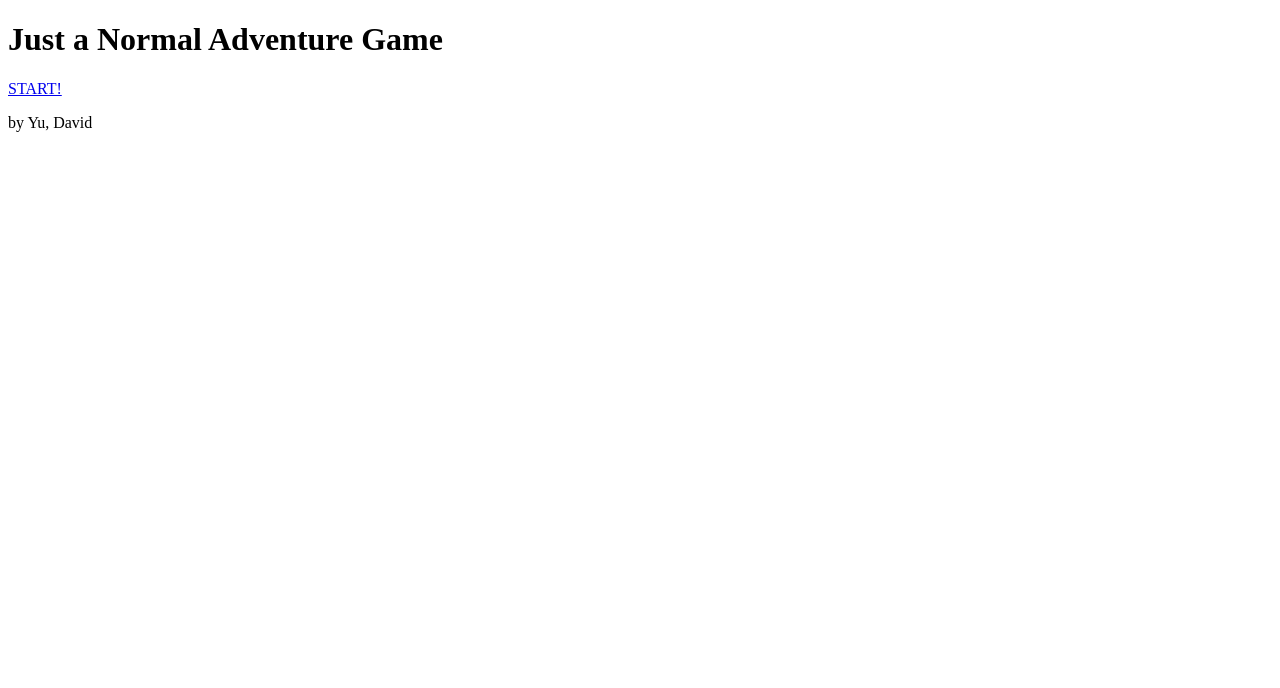
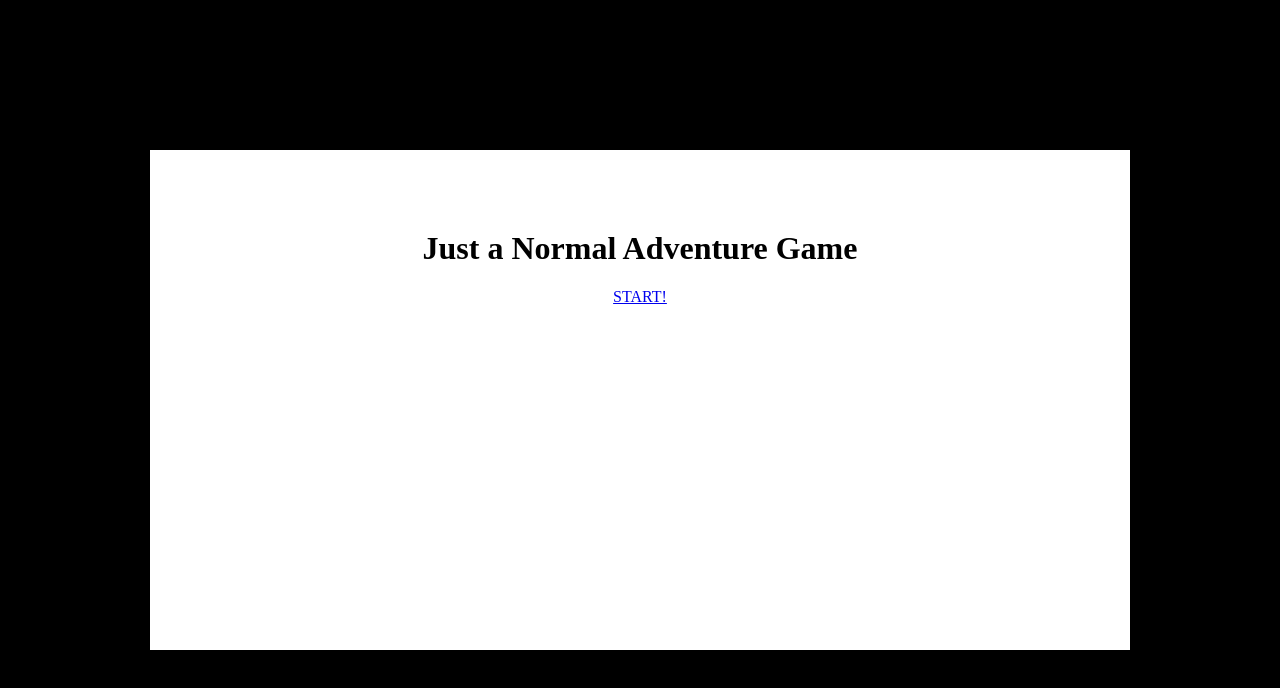
Before and after one commit to 1846568466/Mission-Bit-Portfolio, a plain HTML site: page projects/Demo Day Project/index.html in a window 1280 px wide. Drawn offline with Linux system fonts and the light colour scheme.

Commit message:
some style on index

```diff
--- /dev/null
+++ b/projects/Demo Day Project/index.css
@@ -0,0 +1,17 @@
+/*black border*/
+.border {
+	border: 150px black solid;
+	height: calc(100vh - 300px);
+}
+body {
+	margin: 0;
+}
+
+/*align stuff*/
+h1 {
+	text-align: center;
+	margin-top: 80px;
+}
+.start {
+	text-align: center;
+}
--- a/projects/Demo Day Project/index.html
+++ b/projects/Demo Day Project/index.html
@@ -1,11 +1,16 @@
 <!DOCTYPE html>
 <html>
     <head>
-        <title></title>
-        <h1>Just a Normal Adventure Game</h1>
+        <title>Just a Normal Adventure Game</title>
+
+        <link rel="stylesheet" href="index.css">
     </head>
     <body>
-        <a href="page1.html">START!</a>
-        <p>by Yu, David</p>
+        <div class="border">
+            <h1>Just a Normal Adventure Game</h1>
+            <div class="start">
+                <a href="page1.html">START!</a>
+            </div>
+        </div>
     </body>
 </html>
```
